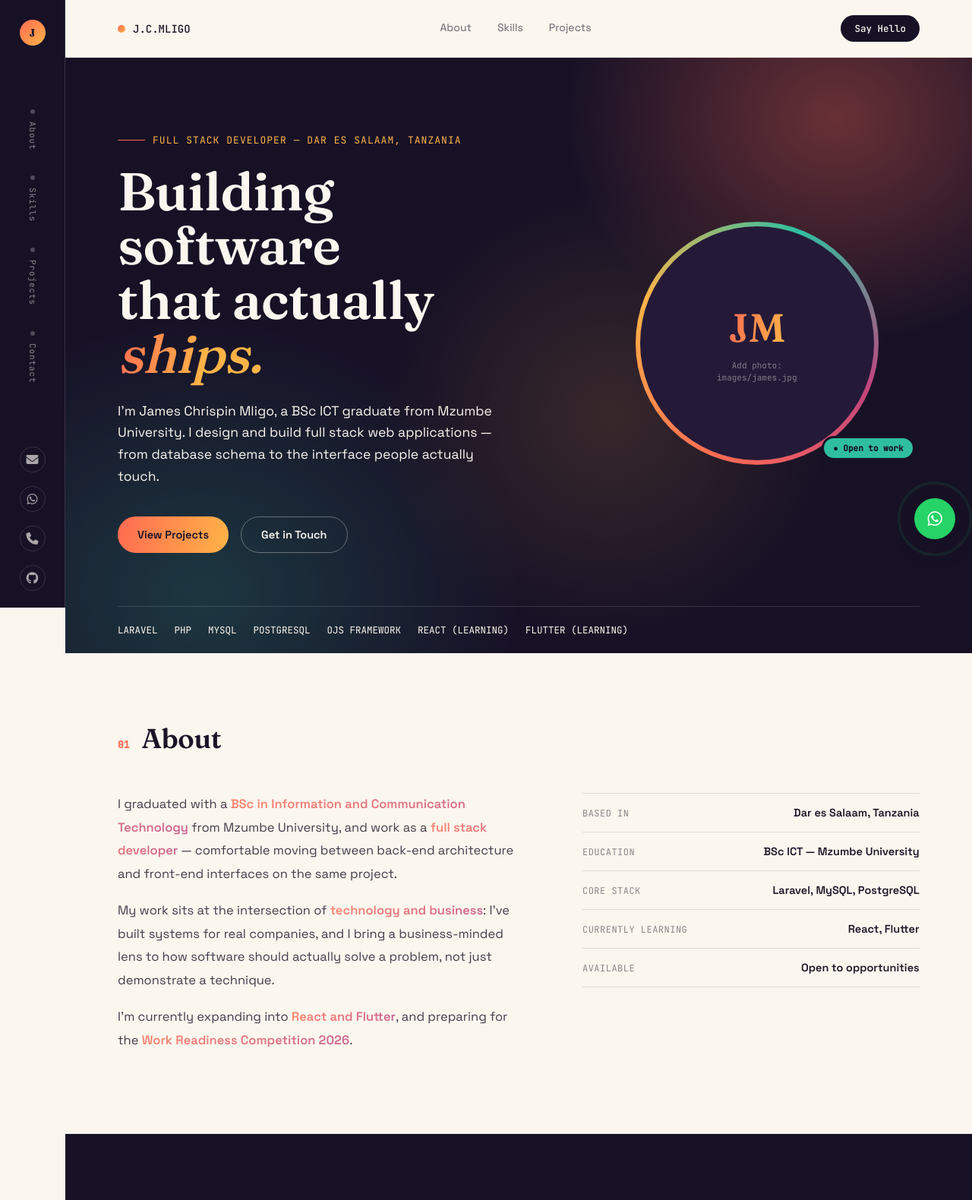
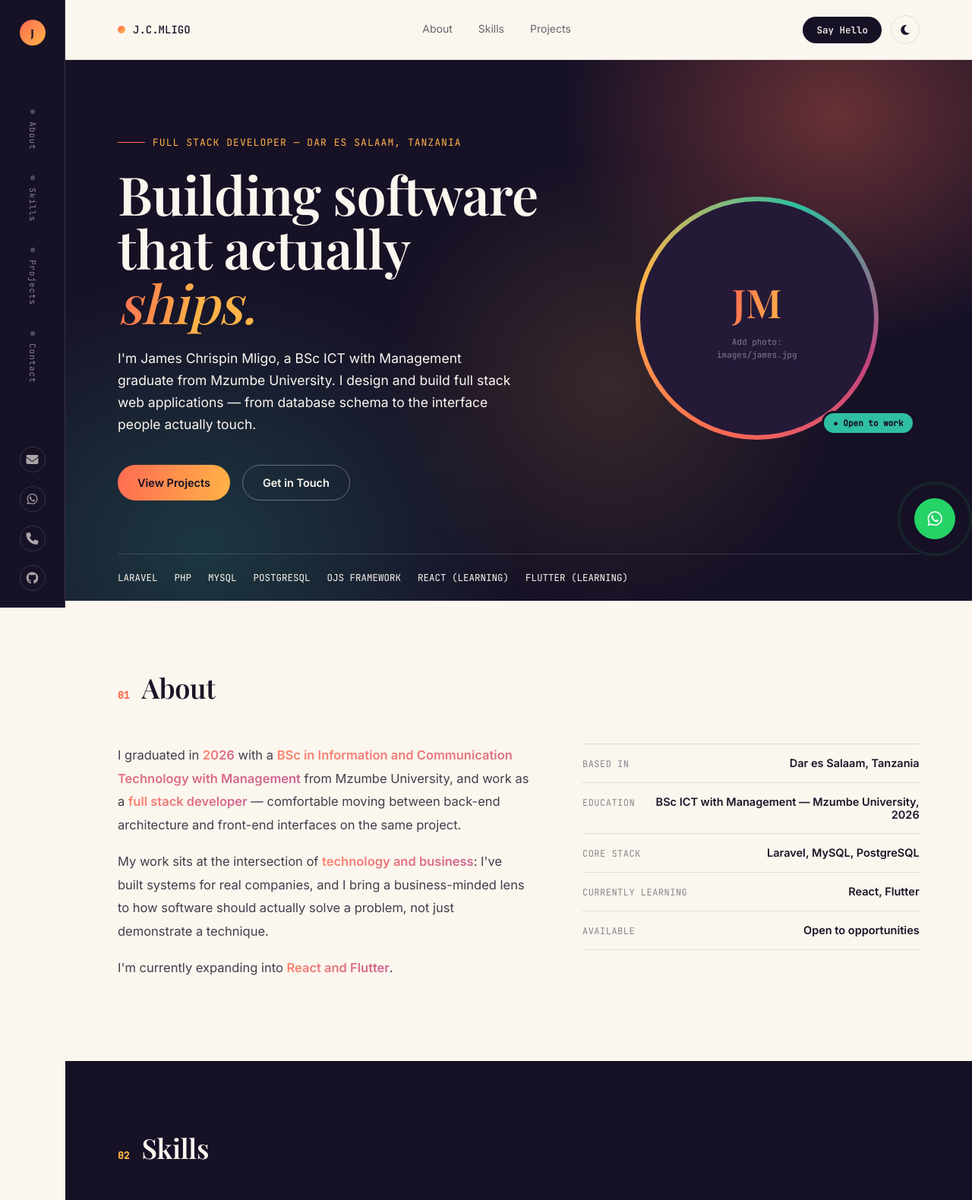
Before and after one commit to mligojames34-eng/Portfolio, a plain HTML site: page index.html in a window 1280 px wide. Shown: the top 1580 px of the page at 76% size. Drawn offline with nearby package versions, Linux system fonts and the light colour scheme; a web font is replaced by a local one.

Commit message:
Update index.html

```diff
--- a/index.html
+++ b/index.html
@@ -5,7 +5,7 @@
 <meta name="viewport" content="width=device-width, initial-scale=1.0">
 <title>James Chrispin Mligo — Full Stack Developer</title>
 <link rel="preconnect" href="https://fonts.googleapis.com">
-<link href="https://fonts.googleapis.com/css2?family=Fraunces:opsz,wght@9..144,400;9..144,500;9..144,600;9..144,700;9..144,900&family=Space+Grotesk:wght@400;500;600;700&family=JetBrains+Mono:wght@400;500&display=swap" rel="stylesheet">
+<link href="https://fonts.googleapis.com/css2?family=Playfair+Display:ital,wght@0,500;0,600;0,700;0,800;0,900;1,500;1,600&family=Inter:wght@400;500;600;700&family=JetBrains+Mono:wght@400;500&display=swap" rel="stylesheet">
 <link rel="stylesheet" href="https://cdnjs.cloudflare.com/ajax/libs/font-awesome/6.5.1/css/all.min.css">
 
 <style>
@@ -20,13 +20,48 @@
     --line: rgba(251,246,238,0.14);
     --ink: #1c1428;
     --max: 1120px;
+
+    /* ---- theme-switchable surface tokens (light = default) ---- */
+    --bg: var(--paper);
+    --text: var(--ink);
+    --border: rgba(28,20,40,0.1);
+    --border-soft: rgba(28,20,40,0.12);
+    --header-bg: rgba(251,246,238,0.85);
+    --img-ph-bg: repeating-linear-gradient(135deg, rgba(28,20,40,0.05) 0 10px, transparent 10px 20px);
+    --img-ph-text: rgba(28,20,40,0.4);
+    --pc1: linear-gradient(150deg, #fff0ea, #fbf6ee 60%);
+    --pc2: linear-gradient(150deg, #eafaf5, #fbf6ee 60%);
+    --pc3: linear-gradient(150deg, #fdf1f7, #fbf6ee 60%);
+    --pc4: linear-gradient(150deg, #fff6e6, #fbf6ee 60%);
+    --pc1-link: #c1442c;
+    --pc2-link: #1c8a70;
+    --pc3-link: var(--magenta);
+    --pc4-link: #a3720f;
   }
+  html[data-theme="dark"]{
+    --bg: var(--night);
+    --text: var(--paper);
+    --border: rgba(251,246,238,0.14);
+    --border-soft: rgba(251,246,238,0.16);
+    --header-bg: rgba(23,17,38,0.85);
+    --img-ph-bg: repeating-linear-gradient(135deg, rgba(251,246,238,0.06) 0 10px, transparent 10px 20px);
+    --img-ph-text: rgba(251,246,238,0.4);
+    --pc1: linear-gradient(150deg, #2b1d22, var(--night) 60%);
+    --pc2: linear-gradient(150deg, #16261f, var(--night) 60%);
+    --pc3: linear-gradient(150deg, #26192a, var(--night) 60%);
+    --pc4: linear-gradient(150deg, #2a2116, var(--night) 60%);
+    --pc1-link: var(--coral);
+    --pc2-link: var(--teal);
+    --pc3-link: var(--magenta);
+    --pc4-link: var(--amber);
+  }
+  html, body{ transition:background-color .35s ease, color .35s ease; }
   *{ box-sizing:border-box; margin:0; padding:0; }
   html{ scroll-behavior:smooth; }
   body{
-    background:var(--paper);
-    color:var(--ink);
-    font-family:'Space Grotesk', sans-serif;
+    background:var(--bg);
+    color:var(--text);
+    font-family:'Inter', sans-serif;
     -webkit-font-smoothing:antialiased;
     overflow-x:hidden;
   }
@@ -53,7 +88,7 @@
       width:34px; height:34px; border-radius:50%;
       background:linear-gradient(135deg, var(--coral), var(--amber));
       display:flex; align-items:center; justify-content:center;
-      font-family:'Fraunces', serif; font-weight:700; font-size:14px;
+      font-family:'Playfair Display', serif; font-weight:700; font-size:14px;
       color:var(--night);
     }
     .side-links{
@@ -94,9 +129,9 @@
   /* ================= NAV ================= */
   header{
     position:sticky; top:0; z-index:20;
-    background:rgba(251,246,238,0.85);
+    background:var(--header-bg);
     backdrop-filter:blur(10px);
-    border-bottom:1px solid rgba(28,20,40,0.08);
+    border-bottom:1px solid var(--border-soft);
   }
   nav{
     display:flex; align-items:center; justify-content:space-between;
@@ -113,7 +148,7 @@
   }
   .navlinks{ display:flex; gap:34px; font-size:14px; }
   .navlinks a{
-    text-decoration:none; color:var(--ink); opacity:0.65;
+    text-decoration:none; color:var(--text); opacity:0.65;
     position:relative; padding-bottom:3px; transition:opacity .2s;
   }
   .navlinks a:hover{ opacity:1; }
@@ -132,22 +167,36 @@
   }
   .nav-cta:hover{ transform:translateY(-2px); }
 
+  .nav-actions{ display:flex; align-items:center; gap:12px; }
+  .theme-toggle{
+    width:38px; height:38px; border-radius:50%;
+    border:1px solid var(--border); background:none; color:var(--text);
+    display:flex; align-items:center; justify-content:center;
+    cursor:pointer; font-size:15px; flex-shrink:0;
+    transition:transform .25s cubic-bezier(.34,1.56,.64,1), border-color .2s, color .2s;
+  }
+  .theme-toggle:hover{ border-color:var(--amber); color:var(--amber); transform:translateY(-2px) rotate(-12deg); }
+  .theme-toggle i{ transition:transform .3s; }
+  .mobile-menu-top .theme-toggle{ color:var(--paper); border-color:var(--line); }
+  .mobile-menu-top .theme-toggle:hover{ color:var(--amber); border-color:var(--amber); }
+  .mobile-menu-top-actions{ display:flex; align-items:center; gap:10px; }
+
   /* ---- mobile menu button + panel ---- */
   .menu-btn{
     display:none;
     width:40px; height:40px;
     align-items:center; justify-content:center;
-    background:none; border:1px solid rgba(28,20,40,0.18);
+    background:none; border:1px solid var(--border);
     border-radius:50%;
     cursor:pointer;
     flex-shrink:0;
   }
   .menu-btn span{
     display:block; position:relative;
-    width:16px; height:2px; background:var(--ink);
+    width:16px; height:2px; background:var(--text);
   }
   .menu-btn span::before, .menu-btn span::after{
-    content:""; position:absolute; left:0; width:16px; height:2px; background:var(--ink);
+    content:""; position:absolute; left:0; width:16px; height:2px; background:var(--text);
     transition:transform .25s, opacity .25s;
   }
   .menu-btn span::before{ top:-5px; }
@@ -180,7 +229,7 @@
   }
   .mobile-menu nav a{
     text-decoration:none; color:var(--paper);
-    font-family:'Fraunces', serif; font-weight:600;
+    font-family:'Playfair Display', serif; font-weight:600;
     font-size:clamp(32px, 10vw, 44px);
     padding:14px 0;
     border-bottom:1px solid var(--line);
@@ -236,7 +285,7 @@
   }
   .eyebrow .rule{ width:36px; height:1px; background:var(--coral); }
   h1{
-    font-family:'Fraunces', serif;
+    font-family:'Playfair Display', serif;
     font-weight:600;
     font-size:clamp(42px, 6vw, 70px);
     line-height:1.02;
@@ -295,7 +344,7 @@
     gap:10px; color:rgba(251,246,238,0.55); text-align:center; padding:20px;
   }
   .photo-placeholder .initials{
-    font-family:'Fraunces', serif; font-weight:600; font-size:52px;
+    font-family:'Playfair Display', serif; font-weight:600; font-size:52px;
     background:linear-gradient(100deg, var(--coral), var(--amber));
     -webkit-background-clip:text; background-clip:text; color:transparent;
   }
@@ -329,11 +378,11 @@
     color:var(--coral);
   }
   .label-title{
-    font-family:'Fraunces', serif; font-weight:600; font-size:36px; letter-spacing:-0.01em;
+    font-family:'Playfair Display', serif; font-weight:600; font-size:36px; letter-spacing:-0.01em;
   }
 
   /* ================= ABOUT ================= */
-  .about{ background:var(--paper); }
+  .about{ background:var(--bg); }
   .about-grid{ display:grid; grid-template-columns:1.1fr 0.9fr; gap:70px; }
   .about-text p{ font-size:16.5px; line-height:1.85; opacity:0.82; margin-bottom:18px; }
   .about-text p strong{
@@ -341,10 +390,10 @@
     -webkit-background-clip:text; background-clip:text; color:transparent;
     font-weight:600;
   }
-  .facts{ border-top:1px solid rgba(28,20,40,0.12); }
+  .facts{ border-top:1px solid var(--border-soft); }
   .fact{
     display:flex; justify-content:space-between; align-items:baseline;
-    padding:16px 0; border-bottom:1px solid rgba(28,20,40,0.12); font-size:14.5px;
+    padding:16px 0; border-bottom:1px solid var(--border-soft); font-size:14.5px;
   }
   .fact dt{ opacity:0.5; font-family:'JetBrains Mono', monospace; font-size:12px; text-transform:uppercase; letter-spacing:0.04em; }
   .fact dd{ font-weight:600; text-align:right; }
@@ -381,32 +430,32 @@
   .skill-card li::before{ content:"→"; color:var(--coral); font-size:14px; }
 
   /* ================= PROJECTS ================= */
-  .projects{ background:var(--paper); }
+  .projects{ background:var(--bg); }
   .project-grid{ display:grid; grid-template-columns:1fr 1fr; gap:24px; }
   .project-card{
     border-radius:20px; padding:32px;
     position:relative; overflow:hidden;
-    border:1px solid rgba(28,20,40,0.1);
-    transition:transform .25s, box-shadow .25s;
+    border:1px solid var(--border);
+    transition:transform .25s, box-shadow .25s, background .35s, border-color .35s;
   }
   .project-card:hover{ transform:translateY(-5px); box-shadow:0 18px 40px rgba(28,20,40,0.12); }
-  .pc1{ background:linear-gradient(150deg, #fff0ea, #fbf6ee 60%); }
-  .pc2{ background:linear-gradient(150deg, #eafaf5, #fbf6ee 60%); }
-  .pc3{ background:linear-gradient(150deg, #fdf1f7, #fbf6ee 60%); }
-  .pc4{ background:linear-gradient(150deg, #fff6e6, #fbf6ee 60%); }
+  .pc1{ background:var(--pc1); }
+  .pc2{ background:var(--pc2); }
+  .pc3{ background:var(--pc3); }
+  .pc4{ background:var(--pc4); }
   .p-image{
     width:calc(100% + 64px); margin:-32px -32px 22px;
     aspect-ratio:16/10;
     overflow:hidden;
     position:relative;
-    border-bottom:1px solid rgba(28,20,40,0.08);
+    border-bottom:1px solid var(--border-soft);
   }
   .p-image img{ width:100%; height:100%; object-fit:cover; }
   .p-image-placeholder{
     width:100%; height:100%;
     display:flex; flex-direction:column; align-items:center; justify-content:center; gap:8px;
-    background:repeating-linear-gradient(135deg, rgba(28,20,40,0.05) 0 10px, transparent 10px 20px);
-    color:rgba(28,20,40,0.4);
+    background:var(--img-ph-bg);
+    color:var(--img-ph-text);
     text-align:center; padding:16px;
   }
   .p-image-placeholder svg{ opacity:0.5; }
@@ -416,23 +465,23 @@
   .p-index{
     font-family:'JetBrains Mono', monospace; font-size:12.5px; opacity:0.45; margin-bottom:14px;
   }
-  .p-title{ font-family:'Fraunces', serif; font-weight:600; font-size:23px; margin-bottom:10px; }
+  .p-title{ font-family:'Playfair Display', serif; font-weight:600; font-size:23px; margin-bottom:10px; }
   .p-desc{ font-size:14.5px; line-height:1.7; opacity:0.75; margin-bottom:18px; min-height:66px; }
   .p-tags{ display:flex; gap:8px; flex-wrap:wrap; margin-bottom:20px; }
   .p-tags span{
     font-family:'JetBrains Mono', monospace; font-size:11px;
-    padding:4px 10px; border:1px solid rgba(28,20,40,0.18); border-radius:20px; opacity:0.7;
+    padding:4px 10px; border:1px solid var(--border); border-radius:20px; opacity:0.7;
   }
   .p-link{
     font-size:14px; font-weight:600; text-decoration:none;
-    display:inline-flex; align-items:center; gap:6px; color:var(--ink);
+    display:inline-flex; align-items:center; gap:6px; color:var(--text);
   }
   .p-link svg{ transition:transform .2s; }
   .p-link:hover svg{ transform:translate(3px,-3px); }
-  .pc1 .p-link{ color:#c1442c; }
-  .pc2 .p-link{ color:#1c8a70; }
-  .pc3 .p-link{ color:var(--magenta); }
-  .pc4 .p-link{ color:#a3720f; }
+  .pc1 .p-link{ color:var(--pc1-link); }
+  .pc2 .p-link{ color:var(--pc2-link); }
+  .pc3 .p-link{ color:var(--pc3-link); }
+  .pc4 .p-link{ color:var(--pc4-link); }
 
   /* ================= CONTACT ================= */
   .contact-section{
@@ -450,7 +499,7 @@
   .contact-section .wrap{ position:relative; z-index:1; padding-bottom:70px;}
   .contact-section .eyebrow{ color:var(--amber); }
   .contact-section h2{
-    font-family:'Fraunces', serif; font-weight:600;
+    font-family:'Playfair Display', serif; font-weight:600;
     font-size:clamp(36px,5vw,56px); line-height:1.05; max-width:640px;
   }
   .contact-section h2 .accent{
@@ -487,6 +536,19 @@
     .project-grid{ grid-template-columns:1fr; }
     .navlinks{ display:none; }
     .wrap{ padding:0 20px; }
+  }
+
+  /* reserve a clear gutter on the right so body copy never runs under the
+     fixed FAB stack (WhatsApp / back-to-top) on narrow phone widths */
+  @media (max-width: 600px){
+    .about .wrap, .skills .wrap, .projects .wrap, .contact-section .wrap{
+      padding-right:84px;
+    }
+  }
+  @media (max-width: 480px){
+    .about .wrap, .skills .wrap, .projects .wrap, .contact-section .wrap{
+      padding-right:74px;
+    }
   }
 
   /* ================= HERO ENTRANCE ================= */
@@ -613,15 +675,25 @@
       <a href="#skills">Skills</a>
       <a href="#projects">Projects</a>
     </div>
-    <a href="#contact" class="nav-cta">Say Hello</a>
-    <button class="menu-btn" id="menuBtn" aria-label="Open menu"><span></span></button>
+    <div class="nav-actions">
+      <a href="#contact" class="nav-cta">Say Hello</a>
+      <button class="theme-toggle" data-theme-toggle aria-label="Toggle dark and light mode">
+        <i class="fa-solid fa-moon"></i>
+      </button>
+      <button class="menu-btn" id="menuBtn" aria-label="Open menu"><span></span></button>
+    </div>
   </nav>
 </header>
 
 <div class="mobile-menu" id="mobileMenu">
   <div class="mobile-menu-top">
     <div class="mark"><span class="dot"></span>J.C.MLIGO</div>
-    <button class="mobile-menu-close" id="mobileMenuClose" aria-label="Close menu">✕</button>
+    <div class="mobile-menu-top-actions">
+      <button class="theme-toggle" data-theme-toggle aria-label="Toggle dark and light mode">
+        <i class="fa-solid fa-moon"></i>
+      </button>
+      <button class="mobile-menu-close" id="mobileMenuClose" aria-label="Close menu">✕</button>
+    </div>
   </div>
   <nav>
     <a href="#about"><span>01</span>About</a>
@@ -651,7 +723,7 @@
       <div>
         <div class="eyebrow"><span class="rule"></span>Full Stack Developer — Dar es Salaam, Tanzania</div>
         <h1>Building software<br>that actually <span class="accent">ships.</span></h1>
-        <p class="hero-sub">I'm James Chrispin Mligo, a BSc ICT graduate from Mzumbe University. I design and build full stack web applications — from database schema to the interface people actually touch.</p>
+        <p class="hero-sub">I'm James Chrispin Mligo, a BSc ICT with Management graduate from Mzumbe University. I design and build full stack web applications — from database schema to the interface people actually touch.</p>
         <div class="hero-cta">
           <a href="#projects" class="btn btn-solid">View Projects</a>
           <a href="mailto:mligojames34@gmail.com" class="btn btn-outline">Get in Touch</a>
@@ -688,13 +760,13 @@
     <div class="label-row" data-reveal="left"><span class="label-num">01</span><span class="label-title">About</span></div>
     <div class="about-grid">
       <div class="about-text" data-reveal="up">
-        <p>I graduated with a <strong>BSc in Information and Communication Technology</strong> from Mzumbe University, and work as a <strong>full stack developer</strong> — comfortable moving between back-end architecture and front-end interfaces on the same project.</p>
+        <p>I graduated in <strong>2026</strong> with a <strong>BSc in Information and Communication Technology with Management</strong> from Mzumbe University, and work as a <strong>full stack developer</strong> — comfortable moving between back-end architecture and front-end interfaces on the same project.</p>
         <p>My work sits at the intersection of <strong>technology and business</strong>: I've built systems for real companies, and I bring a business-minded lens to how software should actually solve a problem, not just demonstrate a technique.</p>
-        <p>I'm currently expanding into <strong>React and Flutter</strong>, and preparing for the <strong>Work Readiness Competition 2026</strong>.</p>
+        <p>I'm currently expanding into <strong>React and Flutter</strong>.</p>
       </div>
       <dl class="facts" data-reveal="right">
         <div class="fact"><dt>Based in</dt><dd>Dar es Salaam, Tanzania</dd></div>
-        <div class="fact"><dt>Education</dt><dd>BSc ICT — Mzumbe University</dd></div>
+        <div class="fact"><dt>Education</dt><dd>BSc ICT with Management — Mzumbe University, 2026</dd></div>
         <div class="fact"><dt>Core Stack</dt><dd>Laravel, MySQL, PostgreSQL</dd></div>
         <div class="fact"><dt>Currently Learning</dt><dd>React, Flutter</dd></div>
         <div class="fact"><dt>Available</dt><dd>Open to opportunities</dd></div>
@@ -890,6 +962,30 @@
   backToTop.addEventListener('click', () => {
     window.scrollTo({ top:0, behavior: prefersReducedMotion ? 'auto' : 'smooth' });
   });
+
+  /* ---- light / dark theme toggle (defaults to system preference) ---- */
+  const root = document.documentElement;
+  const themeToggles = document.querySelectorAll('[data-theme-toggle]');
+  const systemDark = window.matchMedia('(prefers-color-scheme: dark)');
+
+  function applyTheme(theme){
+    root.setAttribute('data-theme', theme);
+    themeToggles.forEach(btn => {
+      const icon = btn.querySelector('i');
+      icon.className = theme === 'dark' ? 'fa-solid fa-sun' : 'fa-solid fa-moon';
+      btn.setAttribute('aria-label', theme === 'dark' ? 'Switch to light mode' : 'Switch to dark mode');
+    });
+  }
+
+  let currentTheme = systemDark.matches ? 'dark' : 'light';
+  applyTheme(currentTheme);
+
+  themeToggles.forEach(btn => {
+    btn.addEventListener('click', () => {
+      currentTheme = currentTheme === 'dark' ? 'light' : 'dark';
+      applyTheme(currentTheme);
+    });
+  });
 </script>
 </body>
 </html>
```
